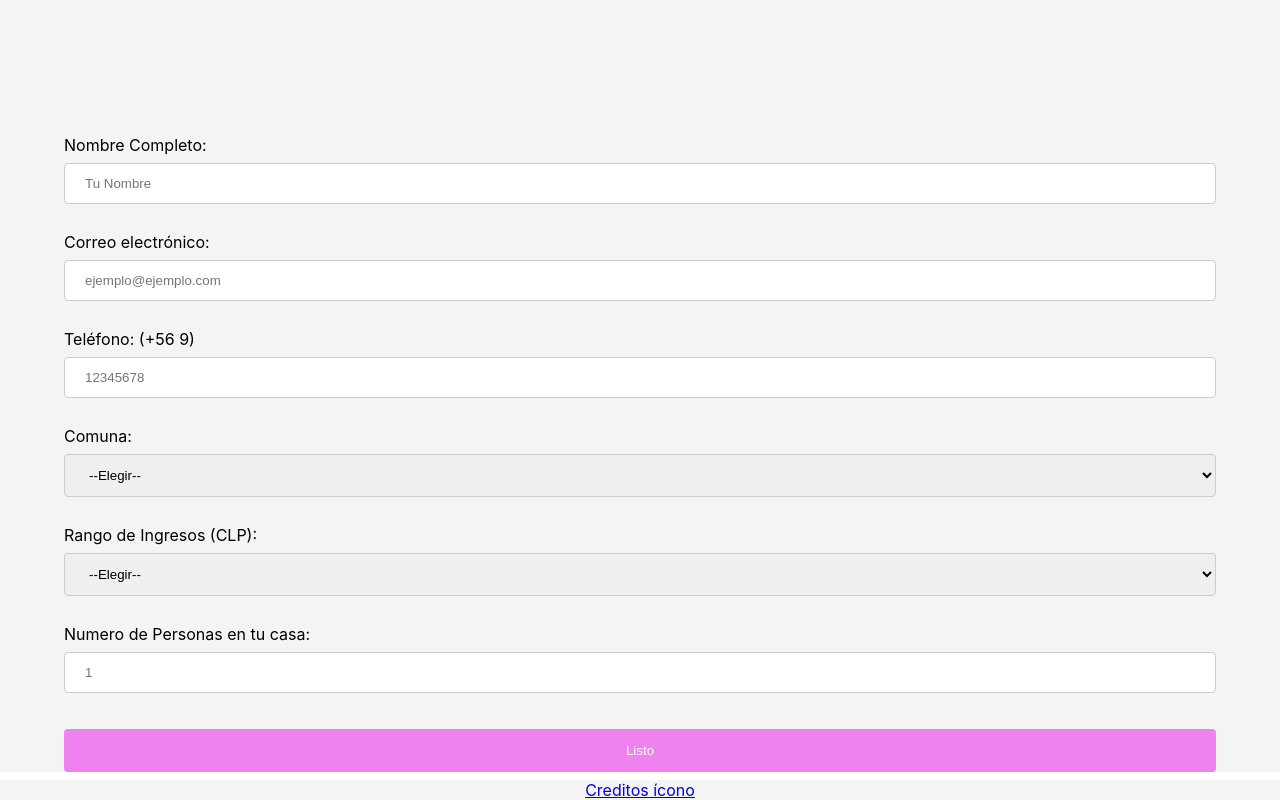
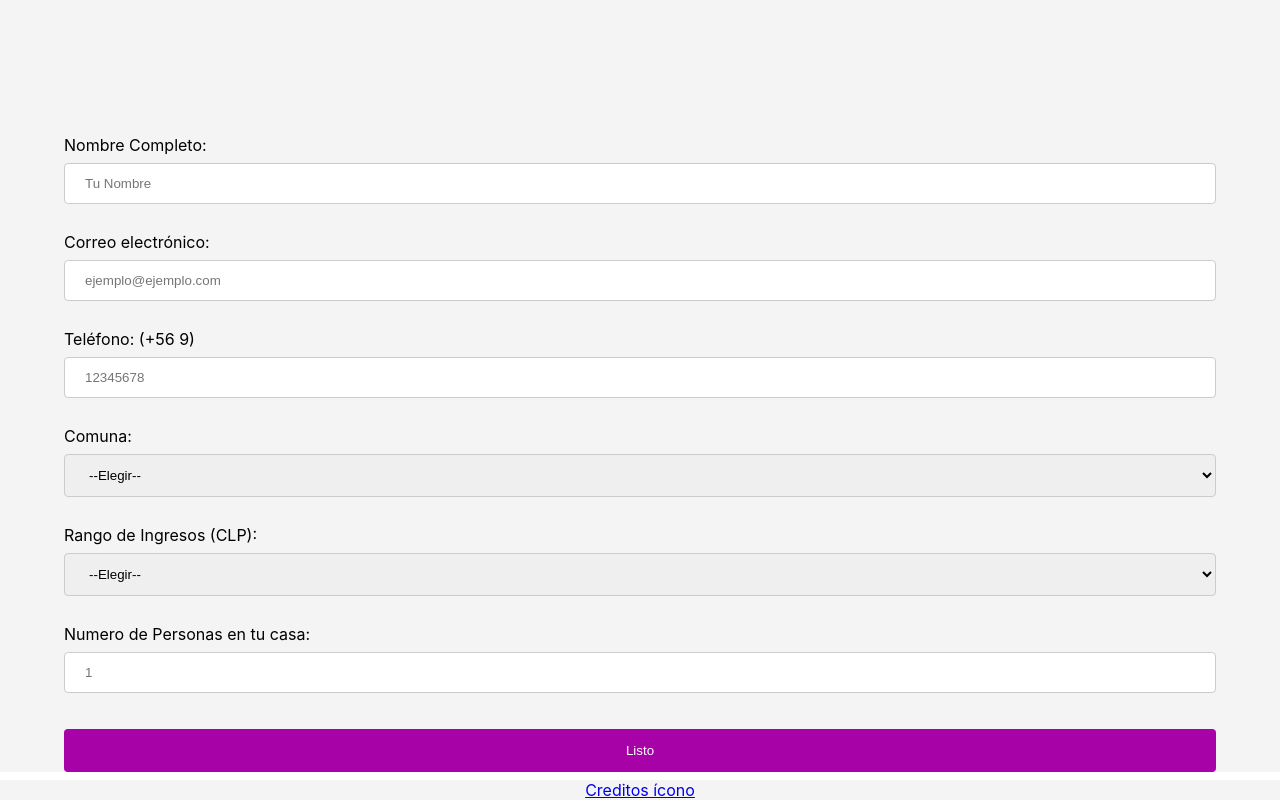
Before and after one commit to martincastroc/Capstone-Signup, a React (Create React App) app: page / in a window 1280 px wide. In both pictures the pointer is over the input "Listo". Shown: the part 665-1465 px from the top of the page. Built offline with nearby package versions, Linux system fonts and the light colour scheme; no server answers.

Commit message:
Changed submit button color, removed TODO comment

```diff
--- a/src/Form.js
+++ b/src/Form.js
@@ -18,13 +18,11 @@ function Form() {
     setInputs(values => {return {...values,[name]:value}})
   }
 
-  // TODO: Post form data to supabase
   const handleSubmit = async (event) => {
     event.preventDefault();
     const {data,error} = await supabase
       .from('clients')
       .insert([inputs]);
-    console.log(error);
     alert('Te has registrado. ¡Muchas Gracias!');
   }
 
--- a/src/styles/Form.css
+++ b/src/styles/Form.css
@@ -32,7 +32,7 @@ input[type=submit] {
 }
 
 input[type=submit]:hover {
-  background-color: violet;
+  background-color: rgb(167, 2, 167);
 }
 
 /* .fm {
```
